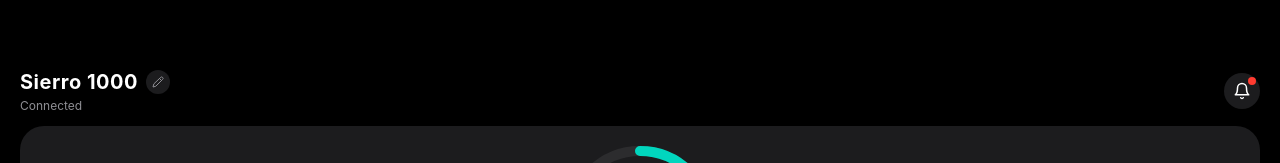
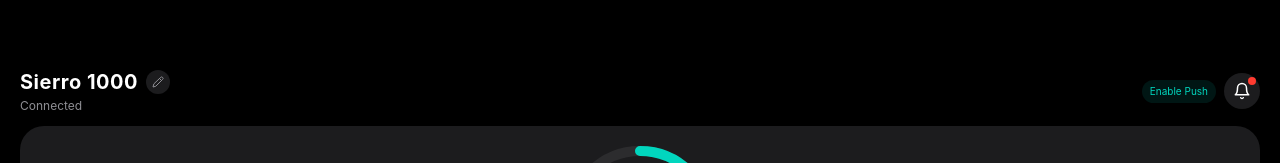
Before and after one commit to lujian1324-spec/energy-app, a React (Vite) app: page /#/ in a window 1280 px wide. Shown: the top 163 px of the page. Built offline with nearby package versions, Linux system fonts and the light colour scheme.

Commit message:
v3.3.6: Add push notification support for power outage alerts

```diff
--- a/src/pages/HomePage.tsx
+++ b/src/pages/HomePage.tsx
@@ -1,4 +1,4 @@
-import { useState } from 'react'
+import { useState, useEffect } from 'react'
 import { motion, AnimatePresence } from 'framer-motion'
 import {
   Bell,
@@ -16,6 +16,11 @@ import {
 import BatteryRing from '../components/BatteryRing'
 import ToggleSwitch from '../components/ToggleSwitch'
 import { usePowerStationStore } from '../stores/powerStationStore'
+import {
+  requestNotificationPermission,
+  showPowerOutageNotification,
+  getNotificationPermission
+} from '../utils/pushNotification'
 
 const notifications = [
   { id: 1, type: 'info', title: 'Battery at 76%', desc: 'Estimated full charge in 1h 24m', time: '2 min ago', read: false },
@@ -37,13 +42,19 @@ export default function HomePage() {
   const [showDisplaySettings, setShowDisplaySettings] = useState(false)
   const [showLockScreenAlert, setShowLockScreenAlert] = useState(false)
   const [notifList, setNotifList] = useState(notifications)
+  const [pushPermission, setPushPermission] = useState<NotificationPermission>('default')
 
   const [displayConfig, setDisplayConfig] = useState({
- showBatteryRing: true,
- showSolarInput: true,
- showTimeToFull: true,
- showPortStatus: true,
+showBatteryRing: true,
+showSolarInput: true,
+showTimeToFull: true,
+showPortStatus: true,
   })
+
+  // 检查推送权限状态
+  useEffect(() => {
+    setPushPermission(getNotificationPermission())
+  }, [])
 
   const unreadCount = notifList.filter(n => !n.read).length
   const markAllRead = () => setNotifList(prev => prev.map(n => ({ ...n, read: true })))
@@ -75,8 +86,31 @@ export default function HomePage() {
 </div>
 <p className="text-xs text-[#8E8E93] mt-0.5">Connected</p>
 </div>
+<div className="flex items-center gap-2">
+{/* 推送权限状态指示器 */}
+{pushPermission !== 'granted' && (
 <button
-onClick={() => { setShowLockScreenAlert(true); setShowDisplaySettings(false) }}
+onClick={async () => {
+const permission = await requestNotificationPermission()
+setPushPermission(permission)
+if (permission === 'granted') {
+showPowerOutageNotification()
+}
+}}
+className="text-[10px] text-[#01D6BE] px-2 py-1 rounded-full bg-[rgba(1,214,190,0.1)]"
+>
+Enable Push
+</button>
+)}
+<button
+onClick={async () => {
+// 请求推送权限并发送断电警报通知
+const permission = await requestNotificationPermission()
+if (permission === 'granted') {
+showPowerOutageNotification()
+}
+setShowDisplaySettings(false)
+}}
 className="w-9 h-9 rounded-full bg-[#1C1C1E] flex items-center justify-center relative"
 >
 <Bell size={18} className="text-[#FFFFFF]" />
@@ -84,6 +118,7 @@ className="w-9 h-9 rounded-full bg-[#1C1C1E] flex items-center justify-center re
 <div className="absolute top-1 right-1 w-2 h-2 rounded-full bg-[#FF3B30]" />
 )}
 </button>
+</div>
 </div>
 
  {/* 电量英雄区 - 扁平化 */}
--- /dev/null
+++ b/src/utils/pushNotification.ts
@@ -0,0 +1,81 @@
+// 推送通知服务 - 使用 Web Push API
+
+// 检查浏览器是否支持通知
+export const isNotificationSupported = (): boolean => {
+  return 'Notification' in window
+}
+
+// 获取通知权限状态
+export const getNotificationPermission = (): NotificationPermission => {
+  if (!isNotificationSupported()) {
+    return 'denied'
+  }
+  return Notification.permission
+}
+
+// 请求通知权限
+export const requestNotificationPermission = async (): Promise<NotificationPermission> => {
+  if (!isNotificationSupported()) {
+    console.warn('Push notifications not supported')
+    return 'denied'
+  }
+
+  try {
+    const permission = await Notification.requestPermission()
+    return permission
+  } catch (error) {
+    console.error('Error requesting notification permission:', error)
+    return 'denied'
+  }
+}
+
+// 显示本地通知
+export const showLocalNotification = (
+  title: string,
+  options?: NotificationOptions
+): Notification | null => {
+  if (!isNotificationSupported()) {
+    console.warn('Notifications not supported')
+    return null
+  }
+
+  if (Notification.permission !== 'granted') {
+    console.warn('Notification permission not granted')
+    return null
+  }
+
+  try {
+    const notification = new Notification(title, {
+      icon: '/icon-192x192.png',
+      badge: '/icon-192x192.png',
+      tag: 'sierro-alert',
+      requireInteraction: true,
+      ...options,
+    })
+
+    notification.onclick = () => {
+      window.focus()
+      notification.close()
+    }
+
+    return notification
+  } catch (error) {
+    console.error('Error showing notification:', error)
+    return null
+  }
+}
+
+// 显示断电警报通知
+export const showPowerOutageNotification = (): Notification | null => {
+  return showLocalNotification('Power outage. Backup activated.', {
+    body: 'The remaining 90% battery will last up to 16 hours.',
+    icon: '/icon-192x192.png',
+    badge: '/icon-192x192.png',
+    tag: 'power-outage-alert',
+    requireInteraction: true,
+    data: {
+      type: 'power-outage',
+      timestamp: Date.now(),
+    },
+  })
+}
--- a/src/version.json
+++ b/src/version.json
@@ -1,8 +1,10 @@
 {
-  "version": "3.3.5",
-  "build": 2425,
+  "version": "3.3.6",
+  "build": 2426,
   "date": "2026-04-10",
   "changelog": [
-    "Lock screen alert: Changed app name from PowerFlow to SIERRO"
+    "Added push notification support for power outage alerts",
+    "Added 'Enable Push' button to request notification permission",
+    "Clicking bell button triggers system notification"
   ]
 }
```
